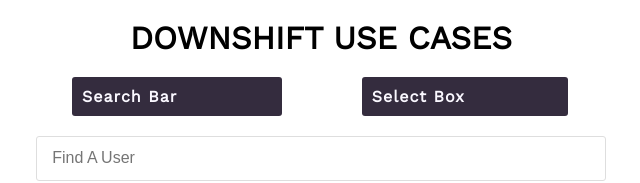
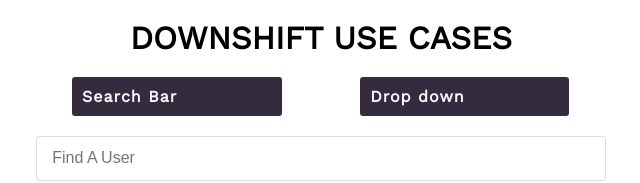
Before and after one commit to nathanealsp/review_react_libraries, a React (Create React App) app: page / in a window 1280 px wide. Shown: the top 183 px of the page, without its empty margins (319-959 px from the left). Built offline with nearby package versions, Linux system fonts and the light colour scheme.

Commit message:
Added a dropdown

```diff
--- a/src/App.jsx
+++ b/src/App.jsx
@@ -1,10 +1,10 @@
 import React, { useState } from 'react';
 import { Router, Link } from '@reach/router';
 import SearchBar from './downshift/searchbar/SearchBar';
-import SelectBox from './downshift/selectbox/SelectBox';
+import Dropdown from './downshift/dropdown/Dropdown';
 // import AppContext from './context/AppContext';
 // MAIN COMPONENT
-const App = ({ children }) => {
+const App = () => {
   const [title] = useState('DownShift use cases');
 
   return (
@@ -25,14 +25,14 @@ const App = ({ children }) => {
           </Link>
         </button>
         <button>
-          <Link className="linkStyle" to="selectbox">
-            Select Box
+          <Link className="linkStyle" to="dropdown">
+            Drop down
           </Link>
         </button>
       </div>
       <Router>
         <SearchBar path="/" />
-        <SelectBox path="selectbox" />
+        <Dropdown path="dropdown" />
       </Router>
     </div>
   );
--- a/src/downshift/selectbox/SelectBox.jsx
+++ b/src/downshift/dropdown/Dropdown.jsx
@@ -2,7 +2,7 @@ import React, { useContext, useState } from 'react';
 import DownShift from 'downshift';
 import AppContext from '../../context/AppContext';
 
-const SelectBox = () => {
+const Dropdown = () => {
   const { accountUsers: users } = useContext(AppContext);
   const [selectedUser, setSelectedUser] = useState('select a name');
   const [selectedUserInfo, setSelectedUserInfo] = useState(null);
@@ -61,4 +61,4 @@ const SelectBox = () => {
   );
 };
 
-export default SelectBox;
+export default Dropdown;
```
